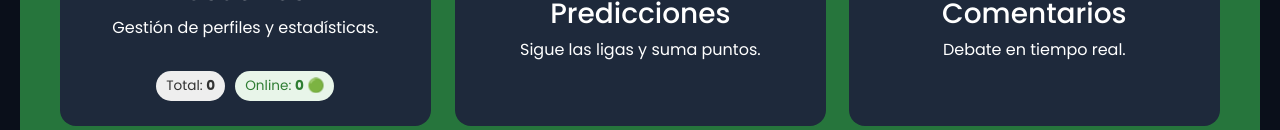
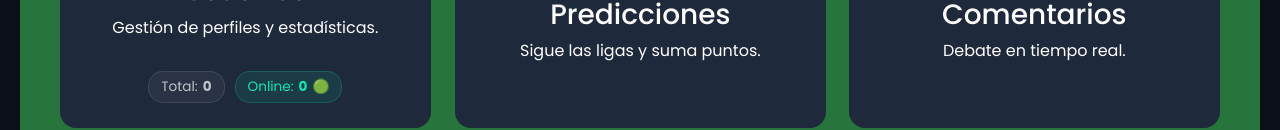
Before and after one commit to beatriz24BCN/Predicador-de-Futbol-final, a React (Vite) app: page / in a window 1280 px wide. Shown: the part 697-827 px from the top of the page. Built offline with nearby package versions, Linux system fonts and the light colour scheme; no server answers.

Commit message:
creación de nuevo endpoint, se eliminaron los estilos en linea de el archivo Body.jsx y se modificó dicho archivo para conectarlo con la nueva ruta de Flask

```diff
--- a/src/front/Ranking.css
+++ b/src/front/Ranking.css
@@ -164,3 +164,17 @@
 }
 
 .gt-support-alert a { color: var(--neon-cyan); text-decoration: none; font-weight: bold; }
+
+/* ================================
+   ANIMACIONES
+================================ */
+@keyframes slideUp {
+  0% {
+    opacity: 0;
+    transform: translateY(20px);
+  }
+  100% {
+    opacity: 1;
+    transform: translateY(0);
+  }
+}
--- a/src/front/body.css
+++ b/src/front/body.css
@@ -88,3 +88,34 @@ body {
   /* Efecto Glow limpio aprovechando el color de acento con opacidad */
   box-shadow: 0 12px 24px rgba(14, 231, 172, 0.15);
 }
+
+/* ==========================================================================
+   ESTADÍSTICAS DE USUARIOS
+   ========================================================================== */
+.user-stats-container {
+  margin-top: 15px;
+  display: flex;
+  gap: 10px;
+  justify-content: center;
+}
+
+.user-stat-badge {
+  padding: 5px 12px;
+  border-radius: 15px;
+  font-size: 0.85rem;
+  display: flex;
+  align-items: center;
+  gap: 5px;
+}
+
+.user-stat-badge.total {
+  background: rgba(255, 255, 255, 0.05);
+  color: var(--kick-text-sec);
+  border: 1px solid rgba(255, 255, 255, 0.1);
+}
+
+.user-stat-badge.online {
+  background: rgba(14, 231, 172, 0.1);
+  color: var(--kick-accent);
+  border: 1px solid rgba(14, 231, 172, 0.2);
+}
--- a/src/front/components/Body.jsx
+++ b/src/front/components/Body.jsx
@@ -7,26 +7,33 @@ export const Body = () => {
     // 1. Inicializamos el hook de React Router para navegación imperativa
     const navigate = useNavigate();
 
-    // 2. Estado local para simular la carga de métricas desde el Backend
+    // 2. Estado local para almacenar las métricas del Backend
     const [userStats, setUserStats] = useState({ total: 0, online: 0 });
 
-    // 3. Simulación de fetch() a futura API de Flask
+    // 3. Obtener estadísticas reales desde la API de Flask
     useEffect(() => {
-        const fetchData = setTimeout(() => {
-            setUserStats({ total: 0, online: 0 }); // Datos inyectados dinámicamente
-        }, 800); // Simulamos 800ms de latencia de red
+        const fetchStats = async () => {
+            try {
+                const response = await fetch('/api/stats');
+                if (response.ok) {
+                    const data = await response.json();
+                    setUserStats(data);
+                }
+            } catch (err) {
+                console.error("Error al cargar las estadísticas:", err);
+            }
+        };
 
-        return () => clearTimeout(fetchData); // Cleanup function para evitar memory leaks
+        fetchStats();
     }, []);
 
-    // 4. Arquitectura de datos: Añadimos 'path' y un 'id' único (Clean Code)
+    // 4. Arquitectura de datos
     const features = [
         { id: "usuarios", title: "Usuarios", icon: "👥", description: "Gestión de perfiles y estadísticas.", path: null },
         { id: "predicciones", title: "Predicciones", icon: "🏆", description: "Sigue las ligas y suma puntos.", path: "/quiniela" },
         { id: "comentarios", title: "Comentarios", icon: "💬", description: "Debate en tiempo real.", path: "/comentarios" }
     ];
 
-    // 5. Manejador de eventos desacoplado
     const handleCardClick = (path) => {
         if (path) navigate(path);
     };
@@ -41,21 +48,21 @@ export const Body = () => {
                 {features.map((item) => (
                     <div
                         className={`feature-card ${item.path ? "clickable-card" : ""}`}
-                        key={item.id} // Siempre usar IDs únicos, evitar usar el index si es posible
+                        key={item.id}
                         onClick={() => handleCardClick(item.path)}
-                        style={{ cursor: item.path ? "pointer" : "default" }} // Feedback visual directo
+                        style={{ cursor: item.path ? "pointer" : "default" }}
                     >
                         <div className="feature-icon">{item.icon}</div>
                         <h3 className="feature-name">{item.title}</h3>
                         <p className="feature-text">{item.description}</p>
 
-                        {/* 6. Renderizado Condicional para el contador exclusivo de Usuarios */}
+                        {/* 5. Renderizado del contador exclusivo de Usuarios con Clases limpias */}
                         {item.id === "usuarios" && (
-                            <div className="user-stats-container" style={{ marginTop: "15px", display: "flex", gap: "10px", justifyContent: "center" }}>
-                                <span style={{ background: "#eee", padding: "5px 10px", borderRadius: "15px", fontSize: "0.85rem", color: "#333" }}>
+                            <div className="user-stats-container">
+                                <span className="user-stat-badge total">
                                     Total: <b>{userStats.total}</b>
                                 </span>
-                                <span style={{ background: "#e8f5e9", padding: "5px 10px", borderRadius: "15px", fontSize: "0.85rem", color: "#2e7d32" }}>
+                                <span className="user-stat-badge online">
                                     Online: <b>{userStats.online}</b> 🟢
                                 </span>
                             </div>
--- a/src/front/pages/Ranking.jsx
+++ b/src/front/pages/Ranking.jsx
@@ -15,6 +15,9 @@ export const Ranking = () => {
       const response = await fetch(`/api/ranking?t=${new Date().getTime()}`);
       if (!response.ok) throw new Error("Error al cargar el ranking desde el servidor");
       const data = await response.json();
+
+      console.log("🕵️ DETECTIVE REACT DICE:", data);
+
       setRankingData(data);
     } catch (err) {
       setError(err.message);
```
Also changed, not shown: 1 other file (tests, documents, lock files or other folders).
